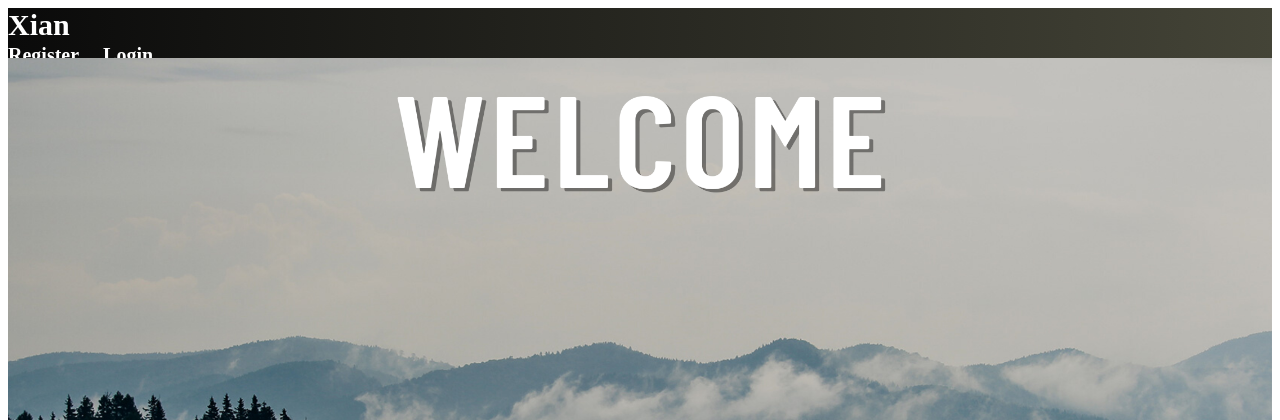
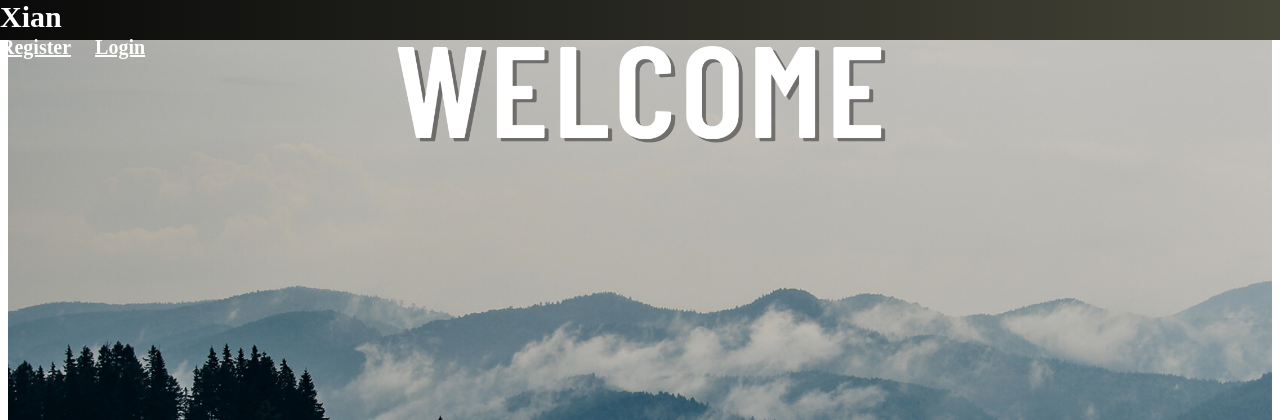
Before and after one commit to boxain/flask_resume, a Flask app: page / in a window 1280 px wide. Shown: the top 420 px of the page. Run offline with Flask 2, Linux system fonts and the light colour scheme; parts of the project's set-up code (start-up, migrations or seed data) failed here and were passed over.

Commit message:
templates modify

```diff
--- a/run.py
+++ b/run.py
@@ -43,8 +43,3 @@
         print("OK !")
     else:
         print("Failed !")
-
-
-
-#pbkdf2:sha256:260000$t5VGGPsbrXGCWL9E$2e1b945c5ba40b901d27b19a907a49eeb04b033ea90e6be60d39a990ab5b33b4
-#pbkdf2:sha256:260000$4nQ1HDrn003qxIxm$45f10b747f4808cb407cab48783fa154fe2a656d45d6528c62964186712390bf
--- a/static/index.css
+++ b/static/index.css
@@ -1,5 +1,9 @@
 .head{
-    height: 50px;
+    position: fixed;
+    top: 0;
+    right: 0;
+    left: 0;
+    height: 40px;
     background: linear-gradient(90deg, #0a0a0a, #444437);
 }
 #Logo{
@@ -132,6 +136,7 @@
     height: 60px;
     background-color:rgb(182, 227, 229);
     display: flex;
+    right: 0;
 }
 .end-block{
     flex: none;
--- a/templates/base.html
+++ b/templates/base.html
@@ -5,6 +5,7 @@
         <meta name="viewport" content="width=device-width,initial-scale">
         <title>{% block title %}{% endblock %}</title>
         <link rel="stylesheet" type="text/css" href="../static/base.css"/>
+        <link rel="shortcut icon" href="https://s3.amazonaws.com/django-blog/ico/favicon_v2.ico">
         {% block import %}{% endblock %}
     </head>
     <body>
--- a/templates/index.html
+++ b/templates/index.html
@@ -5,10 +5,11 @@
         <meta charset="utf-8">
         <title>首頁</title>
         <link rel="stylesheet" type="text/css" href="../static/index.css"/>
+        <link rel="shortcut icon" href="https://s3.amazonaws.com/django-blog/ico/favicon_v2.ico">
     </head>
     <body>
         <!--標頭-->
-        <nav class="head">
+        <div class="head">
             <span id="Logo">Xian</span>
             {% if current_user.is_anonymous %}
                 <span class="content1"><a id="content_link" href="/register">Register</a></span>
@@ -18,7 +19,7 @@
                 <span class="content2"><a id="content_link" href="/resume">Resume</a></span>
                 <span class="content2"><a id="content_link" href="/logout">Logout</a></span>
             {% endif %}
-        </nav>
+        </div>
 
 
         <!--大圖片-->
--- a/templates/resume.html
+++ b/templates/resume.html
@@ -5,6 +5,7 @@
         <meta name="viewport" content="width=device-width,initial-scale">
         <title>Resume</title>
         <link rel="stylesheet" type="text/css" href="../static/resume.css"/>
+        <link rel="shortcut icon" href="https://s3.amazonaws.com/django-blog/ico/favicon_v2.ico">
     </head>
     <body>
         <nav class="head">
```
Also changed, not shown: 1 other file.
